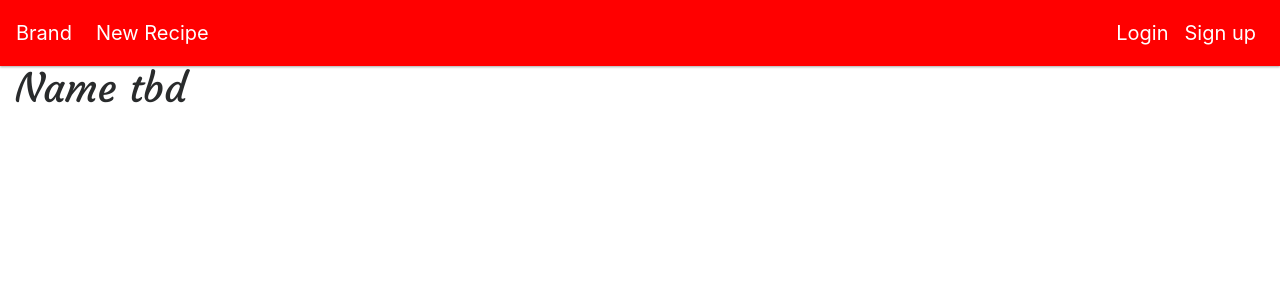
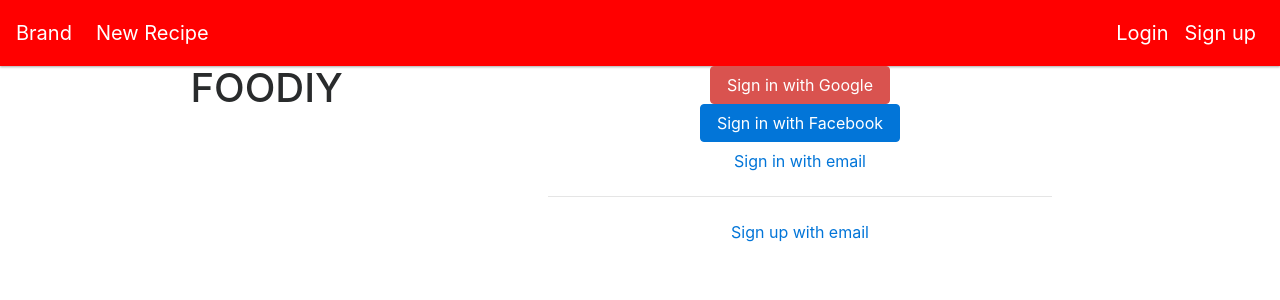
Before and after one commit to lee-ma/foodiy, a React (Create React App) app in the folder client/: page / in a window 1280 px wide. Shown: the top 300 px of the page. Built offline with nearby package versions, Linux system fonts and the light colour scheme; no server answers.

Commit message:
added homepage login buttons

```diff
--- a/client/package.json
+++ b/client/package.json
@@ -7,7 +7,7 @@
       "target": "http://localhost:6969/"
     },
     "/auth/*": {
-      "target": "https://localhost:6969/"
+      "target": "http://localhost:6969/"
     }
   },
   "dependencies": {
--- a/client/public/styles/style.css
+++ b/client/public/styles/style.css
@@ -2,3 +2,12 @@
 .cursive {
   font-family: 'Courgette', cursive;
 }
+
+/****************************** POSITIONING ***************************/
+.justify-content-center {
+  justify-content: center;
+}
+
+.text-align-center {
+  text-align: center;
+}
--- a/client/src/components/Home.js
+++ b/client/src/components/Home.js
@@ -4,9 +4,28 @@ class Home extends Component {
   render() {
     return (
       <div className="container-fluid">
-        <div className="row">
-          <div className="col-xs-12 col-sm-10 col-sm-offset-1">
-            <h1 className="cursive">Name tbd</h1>
+        <div className="jumbotron-fluid text-align-center">
+          <div className="row">
+            <div className="col-xs-12 col-sm-5 col-sm-offset-1">
+              <h1>FOODIY</h1>
+            </div>
+            <div className="col-xs-12 col-sm-5">
+              <a className="btn btn-danger" href="/auth/google">
+                Sign in with Google
+              </a>
+              <br />
+              <a className="btn btn-primary" href="#">
+                Sign in with Facebook
+              </a>
+              <br />
+              <a className="btn" href="#">
+                Sign in with email
+              </a>
+              <hr />
+              <a className="btn" href="#">
+                Sign up with email
+              </a>
+            </div>
           </div>
         </div>
       </div>
```
